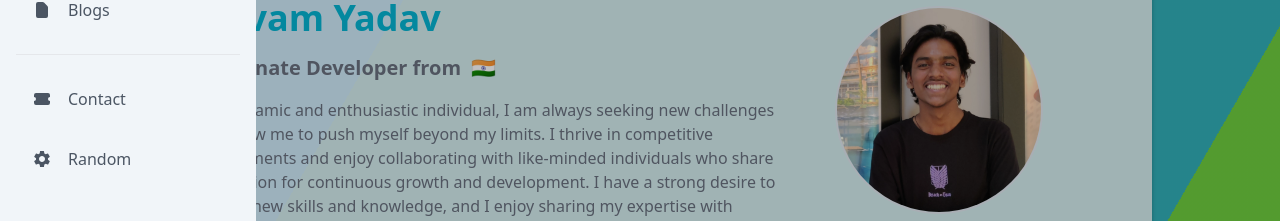
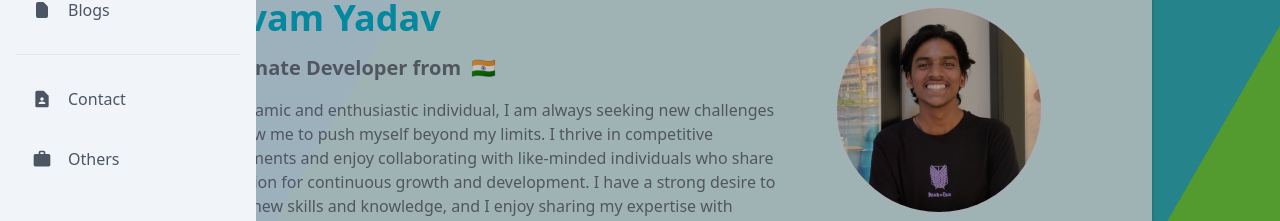
Before and after one commit to codecShivam/portfolio-shivam, a React (Vite) app: page / in a window 1280 px wide. Shown: the part 334-555 px from the top of the page. Built offline with nearby package versions, Linux system fonts and the light colour scheme.

Commit message:
removed navbar

```diff
--- a/src/components/Context.jsx
+++ b/src/components/Context.jsx
@@ -1,4 +1,4 @@
-import React, { useState, useContext } from 'react';
+import React, { useState, useContext } from "react";
 
 const AppContext = React.createContext();
 
@@ -13,9 +13,7 @@ const AppProvider = ({ children }) => {
     setIsSidebarOpen(false);
   };
   return (
-		<AppContext.Provider
-			value={{ isSidebarOpen, openSidebar, closeSidebar }}
-		>
+    <AppContext.Provider value={{ isSidebarOpen, openSidebar, closeSidebar }}>
       {children}
     </AppContext.Provider>
   );
--- a/src/components/Home.jsx
+++ b/src/components/Home.jsx
@@ -1,6 +1,6 @@
-import React, { useContext } from 'react';
-import { FaBars } from 'react-icons/fa';
-import { useGlobalContext } from './Context';
+import React, { useContext } from "react";
+import { FaBars } from "react-icons/fa";
+import { useGlobalContext } from "./Context";
 const Home = () => {
   const { openSidebar, isSidebarOpen } = useGlobalContext();
 
@@ -9,8 +9,8 @@ const Home = () => {
       <button
         onClick={openSidebar}
         className={`${
-					isSidebarOpen ? '-translate-x-8 ' : 'translate-x-0'
-				} fixed top-2 -left-4 transition transform ease-linear duration-500 text-gray-600 w-10 h-10 rounded-full flex items-center justify-center active:bg-gray-300 focus:outline-none ml-6 hover:bg-gray-200 hover:text-gray-800`}
+          isSidebarOpen ? "-translate-x-8 " : "translate-x-0"
+        } fixed top-2 -left-4 bg-gray-300 transition transform ease-linear duration-500 text-gray-600 w-10 h-10 rounded-full flex items-center justify-center active:bg-gray-300 focus:outline-none ml-6 hover:bg-gray-100 hover:text-gray-800`}
       >
         <FaBars className="w-7 h-7" />
       </button>
--- a/src/components/Sidebar.jsx
+++ b/src/components/Sidebar.jsx
@@ -1,9 +1,9 @@
 import React from "react";
-import { HiOutlineSearch, HiTicket, HiX } from "react-icons/hi";
-import { MdSettings } from "react-icons/md";
+import { HiX } from "react-icons/hi";
+import { MdContactPage, MdWork } from "react-icons/md";
 import { links } from "./Data";
 import { useGlobalContext } from "./Context";
-import Avatar from "../assets/ShivamYadav_.jpg"
+import Avatar from "../assets/ShivamYadav_.jpg";
 
 const Sidebar = () => {
   const { isSidebarOpen, closeSidebar } = useGlobalContext();
@@ -53,23 +53,23 @@ const Sidebar = () => {
             })}
             <hr className="my-6" />
             <a
-              href="/color-shade-generator"
+              href="/contact"
               className="flex items-center px-4 py-2 mt-5 rounded-md text-gray-600 hover:text-gray-700 hover:bg-gray-200 transition-colors transform"
             >
-              <HiTicket className="w-5 h-5" />
+              <MdContactPage className="w-5 h-5" />
               <span className="mx-4 font-medium">Contact</span>
             </a>
             <a
-              href="/color-shade-generator"
+              href="/others"
               className="flex items-center px-4 py-2 mt-5 rounded-md text-gray-600 hover:text-gray-700 hover:bg-gray-200 transition-colors transform"
             >
-              <MdSettings className="w-5 h-5" />
-              <span className="mx-4 font-medium">Random</span>
+              <MdWork className="w-5 h-5" />
+              <span className="mx-4 font-medium">Others</span>
             </a>
           </nav>
           <div className="flex items-center px-4 -mx-2 mt-5">
             <img
-            src={Avatar}
+              src={Avatar}
               alt="avatar"
               className="h-9 w-9 mx-2 object-center object-cover rounded-full"
             />
--- a/src/pages/Homepage.jsx
+++ b/src/pages/Homepage.jsx
@@ -1,12 +1,10 @@
 import React from "react";
 import Hero from "./About/About";
-// import Navbar from "../components/Navbar";
 // import Sidebar from "../components/Sidebar";
 
 const Homepage = () => {
     return (
         <div>
-            {/* <Navbar /> */}
             {/* <Sidebar /> */}
             <Hero />
         </div>
```
Also changed, not shown: src/components/Data.jsx (+18 -18 lines), src/components/Navbar.jsx (deleted, +0 -143 lines). Lines whose indentation alone changed are shown as unchanged.
